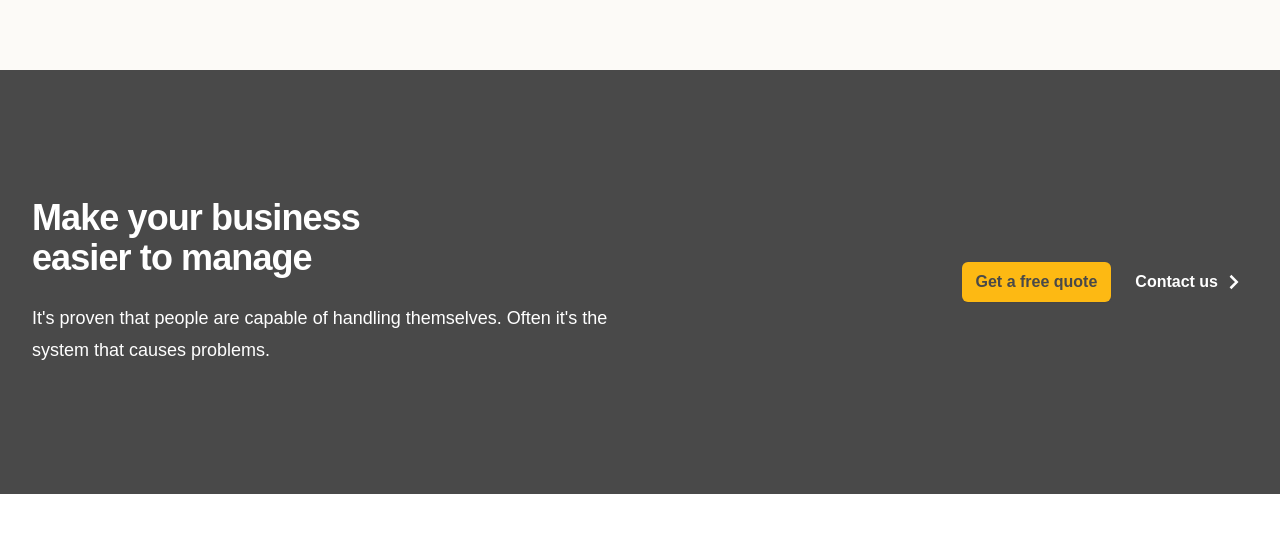
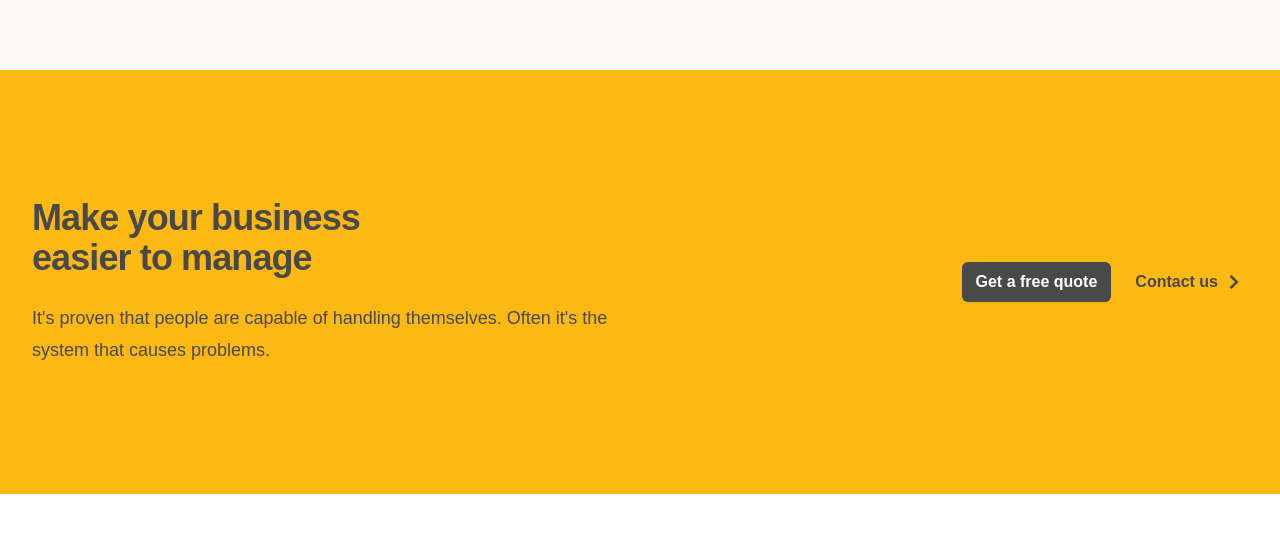
Before and after one commit to Contourna-SaaS/contourna-marketing, a Next.js app: page /services in a window 1280 px wide. Shown: the part 2236-2778 px from the top of the page. Built offline with nearby package versions, Linux system fonts and the light colour scheme; no server answers; what next-recaptcha-v3 would draw is missing.

Commit message:
updated colors

```diff
--- a/src/components/FeatureList.tsx
+++ b/src/components/FeatureList.tsx
@@ -15,16 +15,16 @@ interface FeatureListProps {
 
 export default function FeatureList({ title, subtitle, copy, features, inverse = false }: FeatureListProps) {
   return (
-    <div className={inverse ? "bg-c-yellow" : "bg-white"}>
+    <div className={inverse ? "bg-c-grey" : "bg-white"}>
       <div className="container">
         <div className="mx-auto py-16 px-6 sm:py-24 lg:grid lg:grid-cols-3 lg:gap-x-12 lg:px-8 lg:py-30">
           <div>
-            <h2 className={`text-lg font-semibold leading-8 tracking-tight ${inverse ? "text-c-grey" : "text-c-yellow"} `}>{title}</h2>
+            <h2 className={`text-lg font-semibold leading-8 tracking-tight text-c-yellow`}>{title}</h2>
             {subtitle && (
-              <p className={`mt-2 text-4xl font-bold tracking-tight ${inverse ? "text-c-grey" : "text-gray-900"} `}>{subtitle}</p>
+              <p className={`mt-2 text-4xl font-bold tracking-tight ${inverse ? "text-white" : "text-gray-900"} `}>{subtitle}</p>
             )}
 
-            <p className={`mt-6 text-base leading-7 ${inverse ? "text-c-grey" : "text-c-grey"}`}>
+            <p className={`mt-6 text-base leading-7 ${inverse ? "text-white" : "text-c-grey"}`}>
               {copy}
             </p>
           </div>
@@ -33,11 +33,11 @@ export default function FeatureList({ title, subtitle, copy, features, inverse =
               {features.map((feature) => (
                 <div key={feature.name} className="relative">
                   <dt>
-                    <CheckIcon className={`absolute mt-1 h-6 w-6 ${inverse ? "text-c-grey" : "text-c-yellow"}`} aria-hidden="true" />
-                    <p className={`ml-10 text-lg font-semibold leading-8 ${inverse ? "text-c-grey" : "text-c-grey"} `}>{feature.name}</p>
+                    <CheckIcon className={`absolute mt-1 h-6 w-6 ${inverse ? "text-c-yellow" : "text-c-yellow"}`} aria-hidden="true" />
+                    <p className={`ml-10 text-lg font-semibold leading-8 ${inverse ? "text-white" : "text-c-grey"} `}>{feature.name}</p>
                   </dt>
                   {feature.description && (
-                    <dd className={`mt-2 ml-10 text-base leading-7 ${inverse ? "text-c-grey" : "text-c-grey"}`}>{feature.description}</dd>
+                    <dd className={`mt-2 ml-10 text-base leading-7 ${inverse ? "text-white" : "text-c-grey"}`}>{feature.description}</dd>
                   )}
                 </div>
               ))}
--- a/src/components/PreFooter.tsx
+++ b/src/components/PreFooter.tsx
@@ -12,11 +12,11 @@ interface PreFooterProps {
 
 export default function PreFooter({ title, subtitle, copy, firstCTATitle, firstCTALink, secondCTATitle, secondCTALink }: PreFooterProps) {
   return (
-    <div className="bg-c-grey">
+    <div className="bg-c-yellow">
       <div className="mx-auto max-w-7xl px-6 py-24 sm:py-32 lg:flex lg:items-center lg:justify-between lg:px-8">
 
         <div>
-          <h2 className="text-4xl font-bold tracking-tight text-white">
+          <h2 className="text-4xl font-bold tracking-tight text-c-grey">
             {title}
             <br />
             {subtitle && (
@@ -25,18 +25,18 @@ export default function PreFooter({ title, subtitle, copy, firstCTATitle, firstC
               </>
             )}
           </h2>
-          <p className="mx-auto mt-6 max-w-xl text-lg leading-8 text-white">
+          <p className="mx-auto mt-6 max-w-xl text-lg leading-8 text-c-grey">
             {copy}
           </p>
         </div>
         <div className="mt-10 flex items-center gap-x-6 lg:mt-0 lg:flex-shrink-0">
           <a
             href={firstCTALink}
-            className="rounded-md bg-c-yellow px-3.5 py-1.5 text-base font-semibold leading-7 text-c-grey shadow-sm hover:opacity-75 focus-visible:outline focus-visible:outline-2 focus-visible:outline-offset-2 "
+            className="rounded-md bg-c-grey px-3.5 py-1.5 text-base font-semibold leading-7 text-white shadow-sm hover:opacity-75 focus-visible:outline focus-visible:outline-2 focus-visible:outline-offset-2 "
           >
             {firstCTATitle}
           </a>
-          <a href={secondCTALink} className="text-base font-semibold leading-7 text-white flex items-center hover:opacity-75">
+          <a href={secondCTALink} className="text-base font-semibold leading-7 text-c-grey flex items-center hover:opacity-75">
             {secondCTATitle}
             <BiChevronRight size={30} />
           </a>
--- a/tailwind.config.js
+++ b/tailwind.config.js
@@ -8,6 +8,11 @@ module.exports = {
     extend: {
       colors: {
         'c-yellow': '#fdb913',
+        'c-yellow-2': '#fbc312',
+        'c-yellow-3': '#f7c937',
+        'c-yellow-4': '#f4c951',
+        'c-yellow-5': '#f7d06f',
+        'c-yellow-6': '#fef4df',
         'c-grey': '#494949',
         'c-off-white': '#FCFAF7',
       },
```
